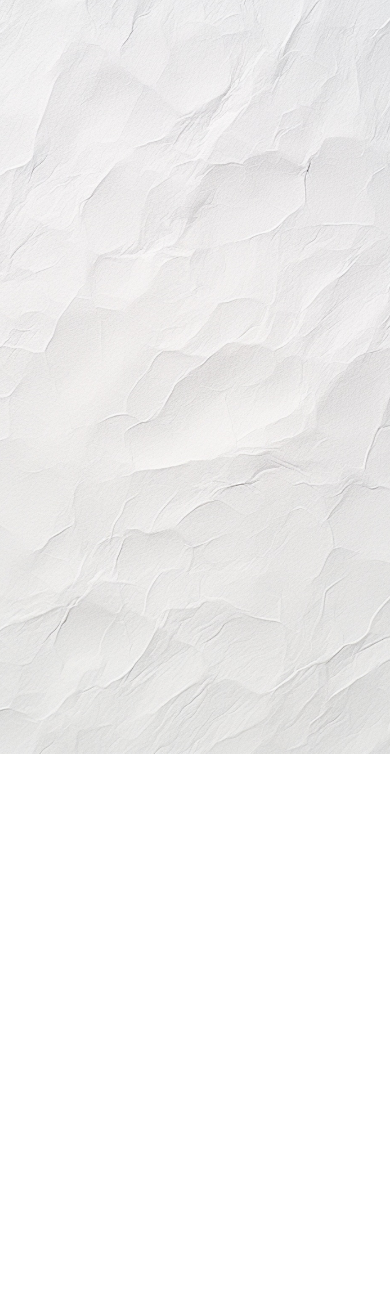
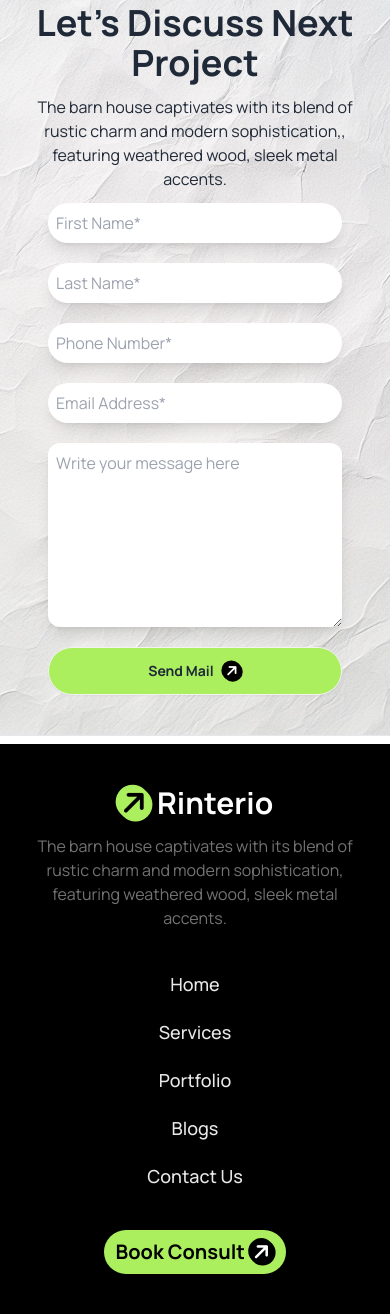
Before and after one commit to Shad-Bin-Abi-Aydid/Rinterio, a plain HTML site: page index.html in a window 390 px wide. Shown: the part 7087-8401 px from the top of the page. Before the commit the page ends 7881 px from the top, so only its background shows below. Drawn offline with nearby package versions, Linux system fonts and the light colour scheme.

Commit message:
The Form section and the footer both are completed with full responsive

```diff
--- a/index.html
+++ b/index.html
@@ -423,9 +423,14 @@
             </div>
 
             <!-- Title -->
-             <h3 class="text-xl font-bold">How to choose the furniture right  of your home.</h3>
-             <p>The barn house captivates with its blend of rustic charm and modern. </p>
-             <button class="text-xl font-bold">
+            <h3 class="text-xl font-bold">
+              How to choose the furniture right of your home.
+            </h3>
+            <p>
+              The barn house captivates with its blend of rustic charm and
+              modern.
+            </p>
+            <button class="text-xl font-bold">
               Read More
               <i
                 class="fa-solid fa-arrow-right -rotate-45 bg-[#ABEF5F] rounded-full p-1"
@@ -451,9 +456,14 @@
             </div>
 
             <!-- Title -->
-             <h3 class="text-xl font-bold">How to choose the furniture right  of your home.</h3>
-             <p>The barn house captivates with its blend of rustic charm and modern. </p>
-             <button class="text-xl font-bold">
+            <h3 class="text-xl font-bold">
+              How to choose the furniture right of your home.
+            </h3>
+            <p>
+              The barn house captivates with its blend of rustic charm and
+              modern.
+            </p>
+            <button class="text-xl font-bold">
               Read More
               <i
                 class="fa-solid fa-arrow-right -rotate-45 bg-[#ABEF5F] rounded-full p-1"
@@ -479,9 +489,14 @@
             </div>
 
             <!-- Title -->
-             <h3 class="text-xl font-bold">How to choose the furniture right  of your home.</h3>
-             <p>The barn house captivates with its blend of rustic charm and modern. </p>
-             <button class="text-xl font-bold">
+            <h3 class="text-xl font-bold">
+              How to choose the furniture right of your home.
+            </h3>
+            <p>
+              The barn house captivates with its blend of rustic charm and
+              modern.
+            </p>
+            <button class="text-xl font-bold">
               Read More
               <i
                 class="fa-solid fa-arrow-right -rotate-45 bg-[#ABEF5F] rounded-full p-1"
@@ -491,13 +506,110 @@
         </div>
       </section>
 
+      <hr class="p-1 bg-white" />
+
       <!-- Let's Discus Next Project -->
-       <section class="bg-[url('./assets/bg.jpg')] mx-auto px-6 space-y-3 py-10 my-10 bg-cover h-screen bg-center">
+      <section
+        class="bg-[url('./assets/bg.jpg')] mx-auto px-6 space-y-3 py-10 bg-cover bg-center"
+      >
+        <!-- Description -->
+        <div class="text-center space-y-3">
+          <p class="rounded-full max-w-[250px] p-1 mx-auto bg-[#ABEF5F80]">
+            <i class="fa-solid fa-arrow-right"></i> Let’s Connect
+          </p>
+          <h2 class="text-4xl font-bold">Let’s Discuss Next Project</h2>
+          <p>
+            The barn house captivates with its blend of rustic charm and modern
+            sophistication,,<br />
+            featuring weathered wood, sleek metal accents.
+          </p>
+        </div>
 
-
-       </section>
+        <!-- Form -->
+        <div
+          class="grid grid-cols-1 md:grid-cols-2 gap-5 max-w-[1170px] mx-auto px-6"
+        >
+          <input
+            type="text"
+            name="First-name"
+            id=""
+            placeholder="First Name*"
+            required
+            class="p-2 rounded-full shadow-lg"
+          />
+          <input
+            type="text"
+            name="Last-name"
+            id=""
+            placeholder="Last Name*"
+            required
+            class="p-2 rounded-full shadow-lg"
+          />
+          <input
+            type="text"
+            name="Phone-number"
+            id=""
+            placeholder="Phone Number*"
+            required
+            class="p-2 rounded-full shadow-lg"
+          />
+          <input
+            type="email"
+            name="Email"
+            id=""
+            placeholder="Email Address*"
+            required
+            class="p-2 rounded-full shadow-lg"
+          />
+          <textarea
+            name="text area"
+            id=""
+            rows="7"
+            placeholder="Write your message here"
+            class="md:col-span-2 row-span-3 p-2 rounded-xl shadow-lg"
+          ></textarea>
+          <button class="btn bg-[#ABEF5F] font-bold rounded-full md:col-span-2">
+            Send Mail
+            <i
+              class="fa-solid fa-arrow-right -rotate-45 text-white bg-black rounded-full p-1"
+            ></i>
+          </button>
+        </div>
+      </section>
+      <hr class="p-1 bg-white" />
     </main>
 
-    <footer></footer>
+    <footer class="bg-black">
+      <div class="max-w-[1170px] mx-auto px-6 space-y-10 py-10">
+        <!-- Description -->
+        <div class="text-center space-y-3">
+          <h3 class="text-white text-3xl font-bold">
+            <i
+              class="fa-solid fa-arrow-right -rotate-45 text-black bg-[#ABEF5F] rounded-full p-1"
+            ></i>
+            Rinterio
+          </h3>
+          <p class="text-[#737373]">
+            The barn house captivates with its blend of rustic charm and modern
+            sophistication, <br>featuring weathered wood, sleek metal accents.
+          </p>
+        </div>
+
+        <!-- Menu -->
+         <div class="flex flex-col md:flex-row justify-around items-center gap-5">
+          <h4 class="text-lg font-medium text-[#E9E9E9]">Home</h4>
+          <h4 class="text-lg font-medium text-[#E9E9E9]">Services</h4>
+          <h4 class="text-lg font-medium text-[#E9E9E9]">Portfolio</h4>
+          <h4 class="text-lg font-medium text-[#E9E9E9]">Blogs</h4>
+          <h4 class="text-lg font-medium text-[#E9E9E9]">Contact Us</h4>
+         </div>
+
+         <div class="flex justify-center items-center">
+          <button class="text-black text-xl font-bold bg-[#ABEF5F] py-2 px-3 rounded-full">Book Consult <i
+            class="fa-solid fa-arrow-right -rotate-45 text-white bg-black rounded-full p-1"
+          ></i></button>
+         </div>
+      </div>
+    </footer>
   </body>
 </html>
```
